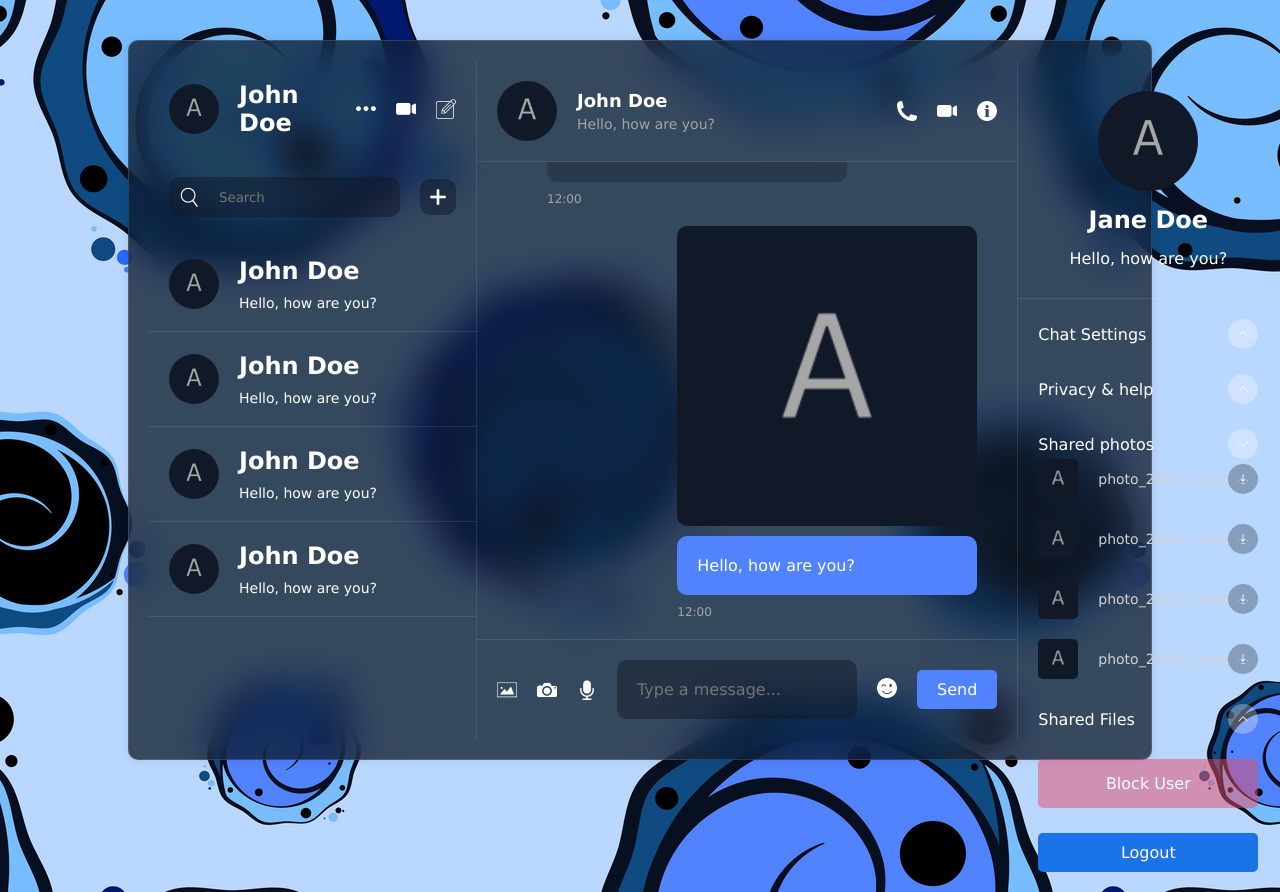
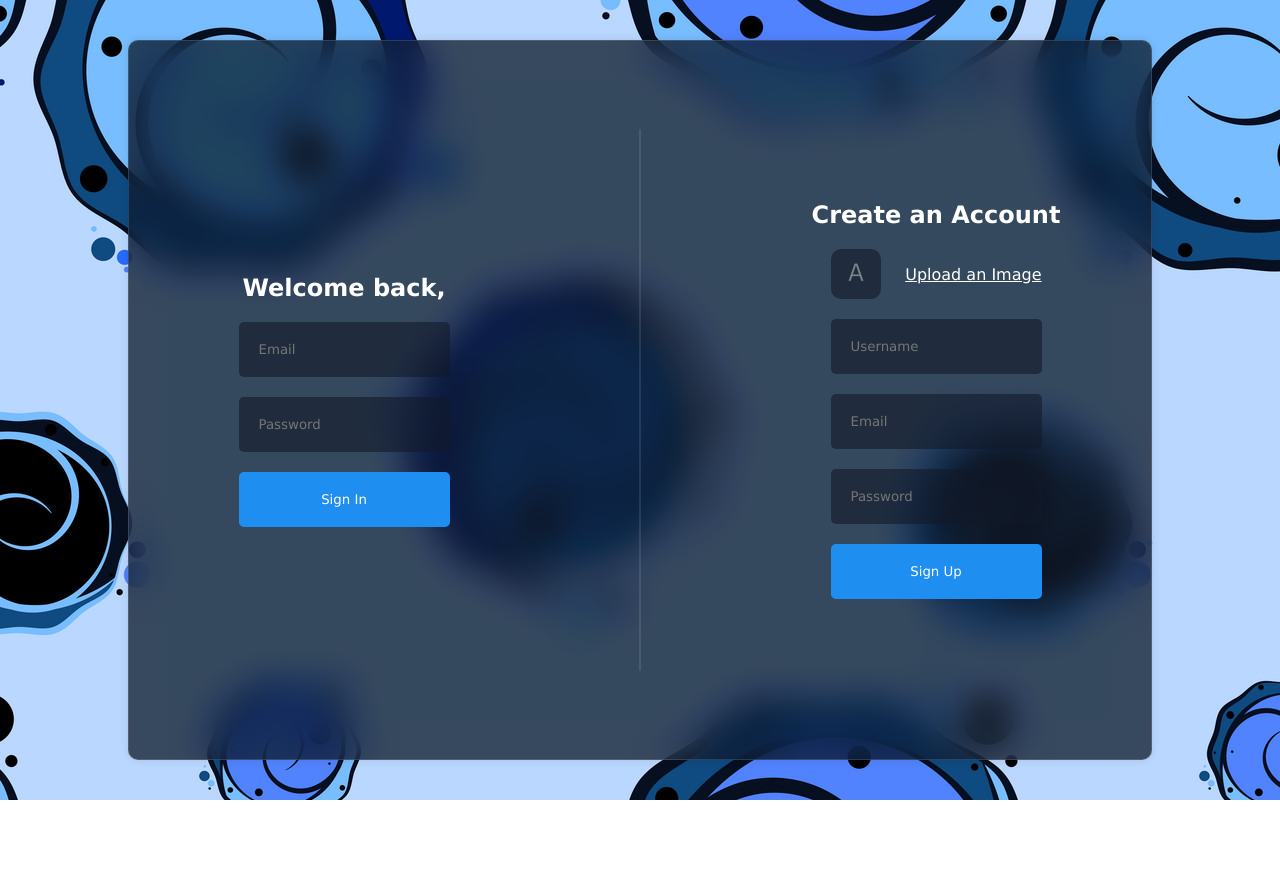
Before and after one commit to thanh202/React_Chat_App, a React (Vite) app: page / in a window 1280 px wide. After the commit the page ends 800 px from the top, so only its background shows below. Built offline with nearby package versions, Linux system fonts and the light colour scheme; no server answers.

Commit message:
Implement user authentication with Firebase in Login component and enhance App component for auth state management; update login styles for disabled button state.

```diff
--- a/src/App.jsx
+++ b/src/App.jsx
@@ -3,8 +3,20 @@ import Chat from "./components/chat/Chat";
 import Detail from "./components/detail/Detail";
 import Login from "./components/login/Login";
 import Notification from "./components/notification/Notification";
+import { useEffect } from "react";
+import { onAuthStateChanged } from "firebase/auth";
+import { auth } from "./lib/firebase";
 const App = () => {
-  const user = true;
+  const user = false;
+  useEffect(() => {
+
+    const unSub = onAuthStateChanged(auth, (user) => {
+      console.log(user)
+    });
+    return () => {
+      unSub();
+    }
+  }, [])
 
   return (
     <div className="container">
--- a/src/components/login/Login.jsx
+++ b/src/components/login/Login.jsx
@@ -1,12 +1,18 @@
 import { useState } from "react";
 import "./login.css";
 import { toast } from "react-toastify";
+import { createUserWithEmailAndPassword, signInWithEmailAndPassword } from "firebase/auth";
+import { auth, db } from "../../lib/firebase";
+import { doc, setDoc } from "firebase/firestore";
+import imageUploader from "../../lib/uploadImage";
 
 const Login = () => {
   const [avatar, setAvatar] = useState({
     file: null,
     url: "",
   });
+
+  const [loading, setLoading] = useState(false);
 
   const handleAvatar = (e) => {
     if (e.target?.files[0]) {
@@ -17,10 +23,56 @@ const Login = () => {
     }
   };
 
-  const handleLogin = e => {
+  const handleLogin = async (e) => {
     e.preventDefault();
-    toast.warning("Hello")
-  }
+    setLoading(true);
+
+    const formData = new FormData(e.target);
+
+    const { email, password } = Object.fromEntries(formData);
+    try {
+        await signInWithEmailAndPassword(auth, email, password);
+    } catch (error) {
+        console.log(error);
+        toast.error(error.message);
+    } finally {
+        setLoading(false);
+    }
+  };
+
+  const handleRegister = async (e) => {
+    e.preventDefault();
+    setLoading(true);
+
+    const formData = new FormData(e.target);
+
+    const { username, email, password } = Object.fromEntries(formData);
+
+    try {
+      const res = await createUserWithEmailAndPassword(auth, email, password);
+
+      const imgUrl = await imageUploader(avatar.file);
+
+      // Add a new document in collection "cities"
+      await setDoc(doc(db, "users", res.user.uid), {
+        username,
+        email,
+        avatar: imgUrl,
+        id: res.user.uid,
+        blocked: [],
+      });
+
+      await setDoc(doc(db, "userchats", res.user.uid), {
+        chats: [],
+      });
+      toast.success("Account created successfully! You can login now.");
+    } catch (error) {
+      console.log(error);
+      toast.error(error.message);
+    } finally {
+        setLoading(false);
+    }
+  };
   return (
     <div className="login">
       <div className="item">
@@ -28,13 +80,13 @@ const Login = () => {
         <form onSubmit={handleLogin}>
           <input type="text" placeholder="Email" name="email" />
           <input type="text" placeholder="Password" name="password" />
-          <button>Sign In</button>
+          <button disabled={loading}>{loading ? "Signing In..." : "Sign In"}</button>
         </form>
       </div>
       <div className="sepatator"></div>
       <div className="item">
         <h2>Create an Account</h2>
-        <form onSubmit={handleLogin}>
+        <form onSubmit={handleRegister}>
           <label htmlFor="file">
             <img src={avatar.url || "./avatar.png"} alt="" />
             Upload an Image
@@ -46,9 +98,9 @@ const Login = () => {
             onChange={handleAvatar}
           />
           <input type="text" placeholder="Username" name="username" />
-          <input type="text" placeholder="Email" name="email" />
-          <input type="text" placeholder="Password" name="password" />
-          <button>Sign Up</button>
+          <input type="email" placeholder="Email" name="email" />
+          <input type="password" placeholder="Password" name="password" />
+          <button disabled={loading}>{loading ? "Signing Up..." : "Sign Up"}</button>
         </form>
       </div>
     </div>
--- a/src/components/login/login.css
+++ b/src/components/login/login.css
@@ -57,6 +57,11 @@
                 border-radius: 5px;
                 cursor: pointer;
                 font-weight: 500;
+
+                &:disabled{
+                    cursor: not-allowed;
+                    background-color: #1f8ff15c;
+                }
             }
         }
     }
--- /dev/null
+++ b/src/lib/firebase.js
@@ -0,0 +1,22 @@
+// Import the functions you need from the SDKs you need
+import { initializeApp } from "firebase/app";
+import { getAuth } from "firebase/auth";
+import { getFirestore } from "firebase/firestore";
+// TODO: Add SDKs for Firebase products that you want to use
+// https://firebase.google.com/docs/web/setup#available-libraries
+
+// Your web app's Firebase configuration
+const firebaseConfig = {
+  apiKey: import.meta.env.VITE_API_KEY,
+  authDomain: "reactchat-10058.firebaseapp.com",
+  projectId: "reactchat-10058",
+  storageBucket: "reactchat-10058.firebasestorage.app",
+  messagingSenderId: "643979413489",
+  appId: "1:643979413489:web:55d32206968c952bdc6650"
+};
+
+// Initialize Firebase
+const app = initializeApp(firebaseConfig);
+
+export const auth = getAuth(app);
+export const db = getFirestore(app);
--- /dev/null
+++ b/src/lib/uploadImage.js
@@ -0,0 +1,37 @@
+const imageUploader = async (file) => {
+  // Cấu hình Cloudinary của bạn
+  const CLOUD_NAME = import.meta.env.VITE_CLOUD_NAME; // Thay bằng Cloud Name của bạn
+  const UPLOAD_PRESET = import.meta.env.VITE_UPLOAD_PRESET; // Thay bằng Upload Preset Unsigned của bạn
+  // Chuẩn bị dữ liệu để gửi đi
+  const formData = new FormData();
+  formData.append("file", file);
+  formData.append("upload_preset", UPLOAD_PRESET);
+  // Bạn có thể thêm folder để dễ quản lý (ví dụ: 'avatars' hoặc 'chat_images')
+  formData.append("folder", "chat_app_images");
+
+  try {
+    // Gọi API của Cloudinary
+    const response = await fetch(
+      `https://api.cloudinary.com/v1_1/${CLOUD_NAME}/image/upload`,
+      {
+        method: "POST",
+        body: formData,
+      },
+    );
+
+    const data = await response.json();
+
+    if (data.secure_url) {
+      console.log("Upload thành công! URL của ảnh:", data.secure_url);
+
+      // TODO: Tại đây, bạn gửi data.secure_url lên Backend của bạn
+      // Ví dụ: updateAvatar(data.secure_url) hoặc sendMessage(text, data.secure_url)
+      return data.secure_url;
+    }
+  } catch (error) {
+    console.error("Lỗi khi upload ảnh:", error);
+    return error.message;
+  }
+};
+
+export default imageUploader;
```
Also changed, not shown: src/utils/cloudinaryHelper.js (added, +21 -0 lines), 1 other file (tests, documents, lock files or other folders).
